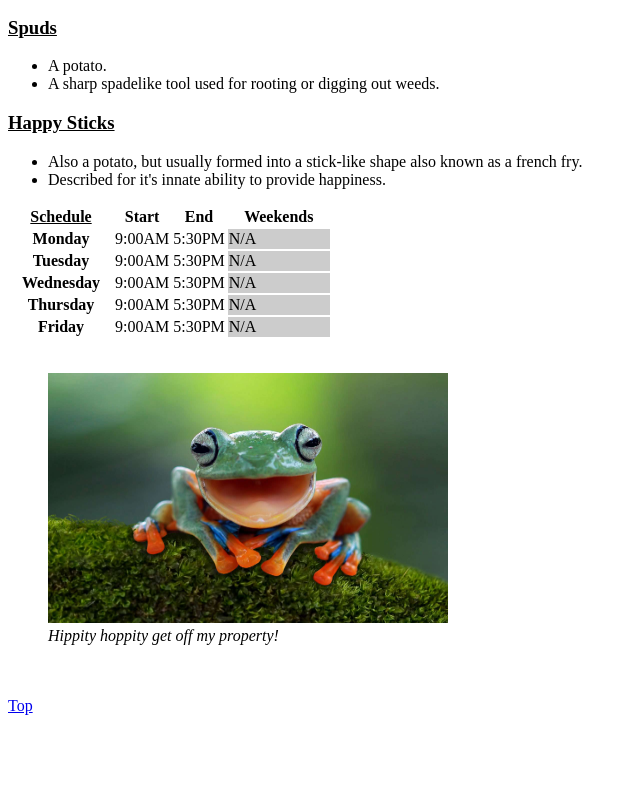
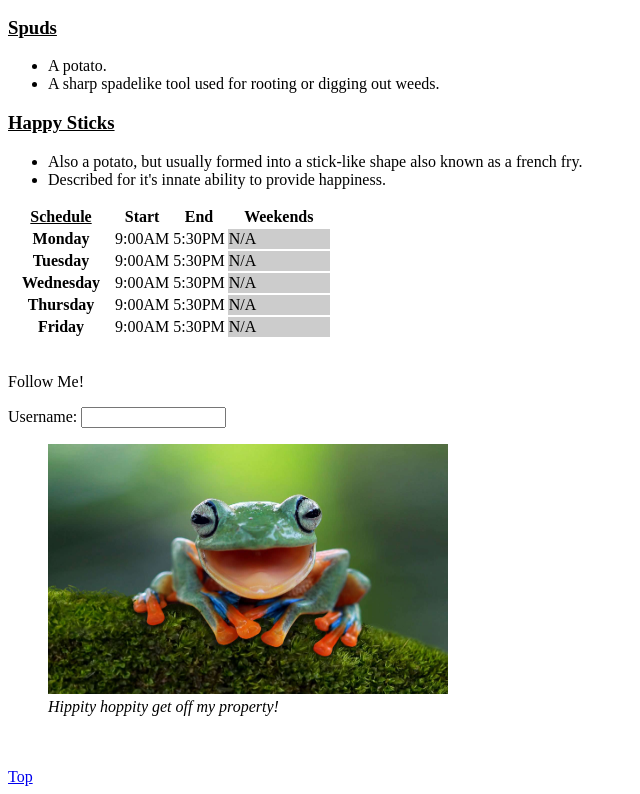
Before and after one commit to ChadRocca/html-project, a plain HTML site: page index.html in a window 1280 px wide. Shown: the part 946-1740 px from the top of the page, without its empty margins (0-640 px from the left). Before the commit the page ends 1669 px from the top, so only its background shows below. Drawn offline with Linux system fonts and the light colour scheme.

Commit message:
Update index.html

```diff
--- a/index.html
+++ b/index.html
@@ -133,6 +133,23 @@
 
 <br>
 
+
+   <form action="http://www.example.com/subscribe.php"
+      method="get">
+   <p>
+      Follow Me!
+   </p>
+
+   </form>
+
+   <form action="http://www.example.login.php">
+      <p>Username:
+         <input type="text" name="username" size="15"
+         maxlength="30" />
+      </p>
+   </form>
+
+
  <figure>
 	<img src="images/froggy.jpg" alt="Hippity Hoppity" width="400" height="250"/>
 	<br />
```
